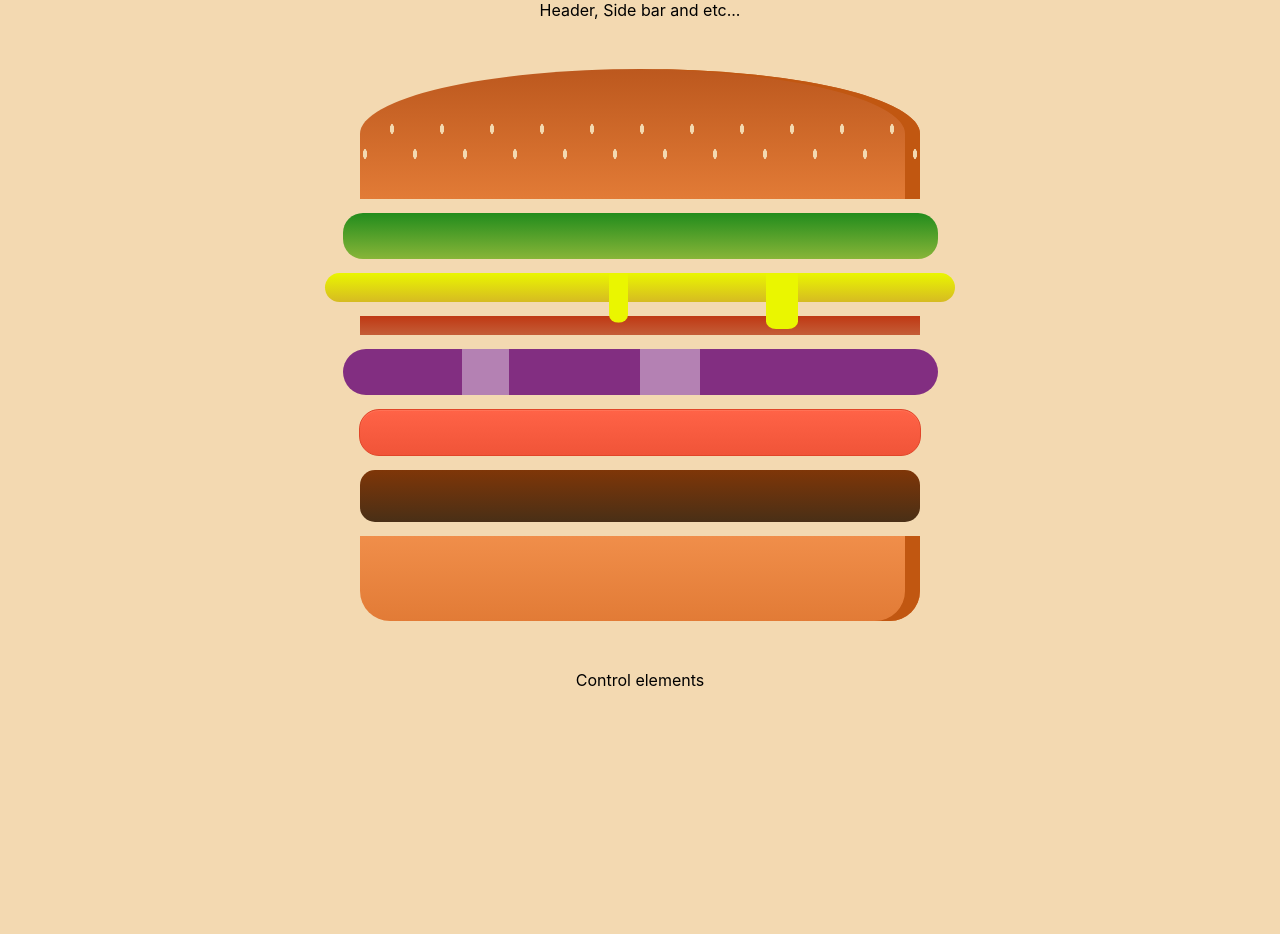
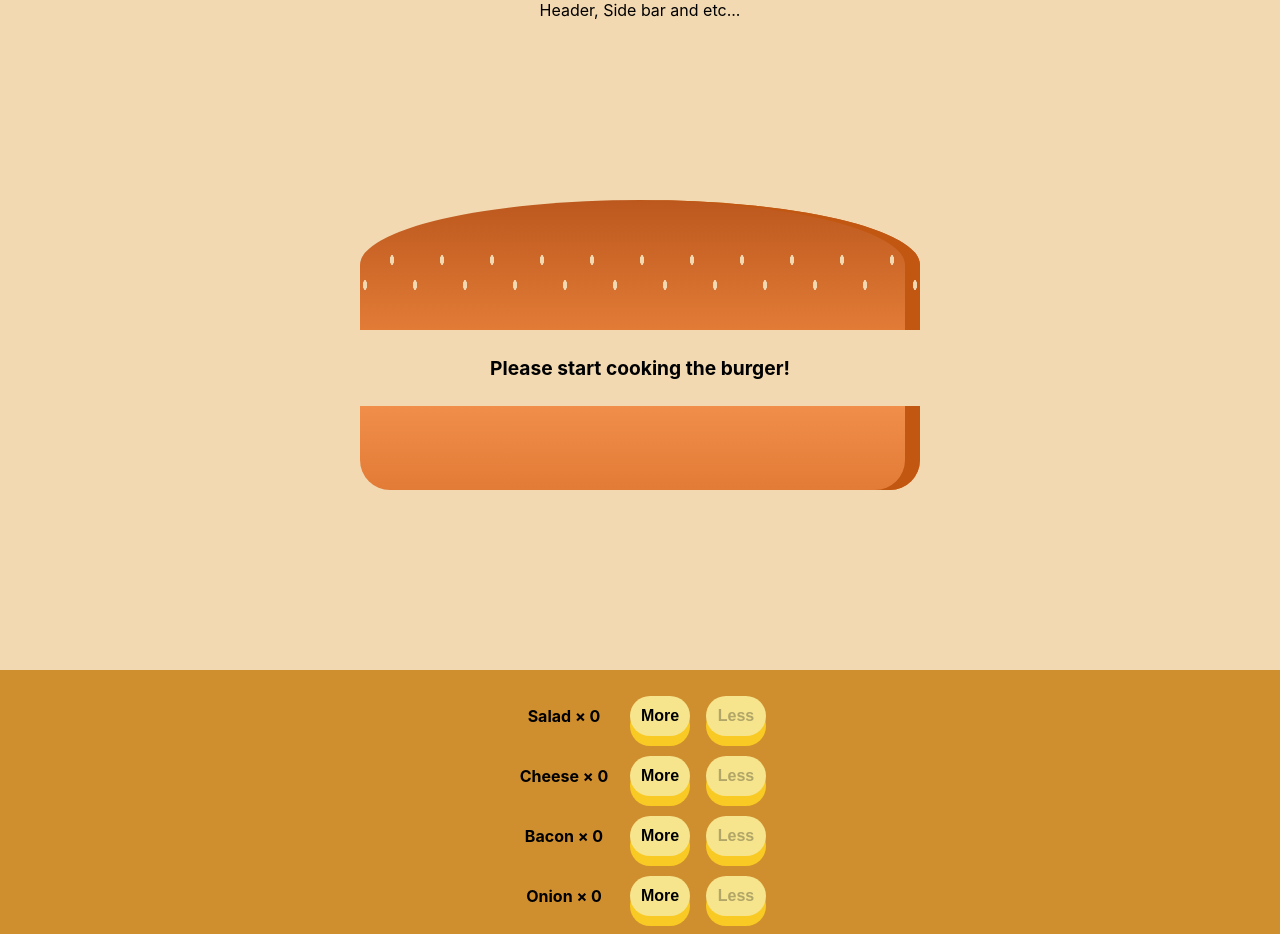
Before and after one commit to OlehKyba/burger-builder, a React (Create React App) app: page / in a window 1280 px wide. Shown: the top 934 px of the page. Before the commit the page ends 800 px from the top, so only its background shows below. Built offline with nearby package versions, Linux system fonts and the light colour scheme.

Commit message:
Implement build controller

```diff
--- a/src/containers/Builder/Builder.module.css
+++ b/src/containers/Builder/Builder.module.css
@@ -2,7 +2,6 @@
     width: 100%;
     margin: auto;
     height: 250px;
-    overflow: auto;
     text-align: center;
     font-weight: bold;
     font-size: 1.2rem;
--- /dev/null
+++ b/src/containers/Builder/Controller/Controller.module.css
@@ -0,0 +1,11 @@
+.Container {
+    width: 100%;
+    background-color: #cf8f2e;
+    display: flex;
+    flex-flow: column;
+    align-content: space-around;
+    align-items: center;
+    box-shadow: 0 2px 1px #ccc;
+    margin: auto;
+    padding: 1rem 0;
+}
--- /dev/null
+++ b/src/containers/Builder/Controller/ControllerRow/ControllerRow.module.css
@@ -0,0 +1,15 @@
+.Row {
+    display: flex;
+    width: 80%;
+    justify-content: center;
+    align-items: center;
+    gap: 1rem;
+    margin: 0.25rem 0;
+}
+
+.Label {
+    width: 100px;
+    font-weight: bold;
+    font-size: 1rem;
+    align-self: start;
+}
--- /dev/null
+++ b/src/containers/Builder/Controller/ControllerRow/index.js
@@ -0,0 +1,36 @@
+import React from "react";
+import PropTypes from "prop-types"
+
+import classes from "./ControllerRow.module.css";
+
+import Button from "../../../../UI/Button";
+
+const ControllerRow = props => {
+    return (
+        <div className={classes.Row}>
+            <p className={classes.Label}>{props.label}</p>
+            <Button
+                width={'60px'}
+                onClick={props.add}
+            >
+                More
+            </Button>
+            <Button
+                width={'60px'}
+                onClick={props.remove}
+                disabled={!props.canRemove}
+            >
+                Less
+            </Button>
+        </div>
+    );
+}
+
+ControllerRow.propTypes = {
+    label: PropTypes.string.isRequired,
+    add: PropTypes.func.isRequired,
+    remove: PropTypes.func.isRequired,
+    canRemove: PropTypes.bool,
+};
+
+export default ControllerRow;
--- /dev/null
+++ b/src/containers/Builder/Controller/index.js
@@ -0,0 +1,35 @@
+import React from "react";
+import PropTypes from "prop-types";
+
+import classes from "./Controller.module.css";
+
+import ControllerRow from "./ControllerRow";
+
+const Controller = props => {
+    return (
+        <div className={classes.Container}>
+            {props.menu.map(item => (
+                <ControllerRow
+                    key={item.type}
+                    label={`${item.type} × ${item.count}`}
+                    add={props.add.bind(null, item.menuName)}
+                    remove={props.remove.bind(null, item.menuName)}
+                    canRemove={item.canRemove}
+                />))
+            }
+        </div>);
+};
+
+Controller.propTypes = {
+    menu: PropTypes.arrayOf(PropTypes.shape({
+        type: PropTypes.string,
+        count: PropTypes.number,
+        canRemove: PropTypes.bool,
+        menuName: PropTypes.string,
+    })),
+
+    add: PropTypes.func,
+    remove: PropTypes.func,
+};
+
+export default Controller;
--- a/src/containers/Builder/Ingredients.module.css
+++ b/src/containers/Builder/Ingredients.module.css
@@ -39,10 +39,23 @@
     width: 80%;
     height: 7%;
     margin: 1% auto;
-    background: linear-gradient(to bottom, #FF6347 0%, #F05438 100%);
+    background: #E1332D;
     border: 1px solid #E14529;
     box-shadow: inset 0 1px 0 #FF7256;
     border-radius: 20px;
+}
+
+.Tomato::after {
+    display: block;
+    background: #fff;
+    content: "";
+    position: relative;
+    opacity: 0.4;
+    width: 7%;
+    height: 100%;
+    transform: skewX(25deg);
+    left: 85%;
+    animation: tomato-shine 2s infinite;
 }
 
 .Cheese {
@@ -137,3 +150,12 @@
         transform: scaleY(1);
     }
 }
+
+@keyframes tomato-shine {
+    from {
+        left: 5%;
+    }
+    to {
+        left: 85%;
+    }
+}
--- a/src/containers/Builder/index.js
+++ b/src/containers/Builder/index.js
@@ -2,28 +2,22 @@ import React, {Component} from "react";
 import classes from './Builder.module.css';
 
 import Ingredient from "./Ingredient";
+import Controller from "./Controller";
 
 class Builder extends Component{
 
     state = {
-        ingredients: [
-            {id: 'Salad_1', menuName: 'salad'},
-            {id: 'Cheese_1', menuName: 'cheese'},
-            {id: 'Bacon_1', menuName: 'bacon'},
-            {id: 'Onion_1', menuName: 'onion'},
-            {id: 'Tomato_1', menuName: 'tomato'},
-            {id: 'Meat_1', menuName: 'meat'},
-        ],
+        ingredients: [],
 
         menu: {
             breadTop: {price: 0.1, count: 1, type:'BreadTop', canAdd: false, canRemove: false},
             breadBottom: {price: 0.1, count: 1, type:'BreadBottom', canAdd: false, canRemove: false},
-            salad: {price: 0.2, count: 1, type: 'Salad', canAdd: true, canRemove: true},
-            cheese: {price: 0.3, count: 1, type: 'Cheese', canAdd: true, canRemove: true},
-            bacon: {price: 0.45, count: 1, type: 'Bacon', canAdd: true, canRemove: true},
-            onion: {price: 0.25, count: 1, type: 'Onion', canAdd: true, canRemove: true},
-            tomato: {price: 0.35, count: 1, type: 'Tomato', canAdd: true, canRemove: true},
-            meat: {price: 0.75, count: 1, type: 'Meat', canAdd: true, canRemove: true},
+            salad: {price: 0.2, count: 0, type: 'Salad', canAdd: true, canRemove: false},
+            cheese: {price: 0.3, count: 0, type: 'Cheese', canAdd: true, canRemove: false},
+            bacon: {price: 0.45, count: 0, type: 'Bacon', canAdd: true, canRemove: false},
+            onion: {price: 0.25, count: 0, type: 'Onion', canAdd: true, canRemove: false},
+            tomato: {price: 0.35, count: 0, type: 'Tomato', canAdd: true, canRemove: false},
+            meat: {price: 0.75, count: 0, type: 'Meat', canAdd: true, canRemove: false},
         },
 
         price: 0.2,
@@ -44,11 +38,12 @@ class Builder extends Component{
         const ingredientData = {...this.state.menu[menuName]};
         if (ingredientData.canAdd) {
             ingredientData.count++;
+            ingredientData.canRemove = ingredientData.count > 0;
             const price = this.state.price + ingredientData.price;
             const ingredient = {menuName, id: this.getIngredientId(ingredientData)};
             this.setState({
                 menu: {...this.state.menu, [menuName]: ingredientData},
-                ingredient: [...this.state.ingredients, ingredient],
+                ingredients: [...this.state.ingredients, ingredient],
                 price,
             });
         }
@@ -79,8 +74,8 @@ class Builder extends Component{
             ingredientData.canRemove = ingredientData.count > 0;
             const price = this.state.price - ingredientData.price;
             const ingredients = [...this.state.ingredients];
-            const pattern = new RegExp('^', ingredientData.type);
-            const index = ingredients.findIndex(item => pattern.test(item.id));
+            const pattern = new RegExp('^' + ingredientData.type);
+            const index = ingredients.length -1 - [...ingredients].reverse().findIndex(item => pattern.test(item.id));
             ingredients.splice(index, 1);
             this.setState({
                 menu: {...this.state.menu, [menuName]: ingredientData},
@@ -96,18 +91,24 @@ class Builder extends Component{
             <>
                 <div className={classes.Builder}>
                     <Ingredient type={this.state.menu.breadTop.type} />
-                    {this.state.ingredients.map(ingredient => (
+                    {this.state.ingredients.length > 0 ?
+                        this.state.ingredients.map(ingredient => (
                         <Ingredient
                             type={this.state.menu[ingredient.menuName].type}
                             key={ingredient.id}
                             onClick={this.removeAccurateIngredient.bind(null, ingredient.id)}
                         />
-                        ))}
+                        ))
+                        : <p>Please start cooking the burger!</p>
+                    }
                     <Ingredient type={this.state.menu.breadBottom.type} />
                 </div>
-                <div>
-                    Control elements
-                </div>
+                <Controller
+                    menu={Object.keys(this.state.menu).filter(key => this.state.menu[key].canAdd)
+                        .map(key => ({...this.state.menu[key], menuName: key}))}
+                    add={this.addIngredient}
+                    remove={this.removeIngredient}
+                />
             </>
         );
     }
--- a/src/index.css
+++ b/src/index.css
@@ -8,3 +8,9 @@ body {
   box-sizing: border-box;
   background: #f3d9b1;
 }
+
+main {
+  display: flex;
+  flex-direction: column;
+  justify-content: space-between;
+}
```
